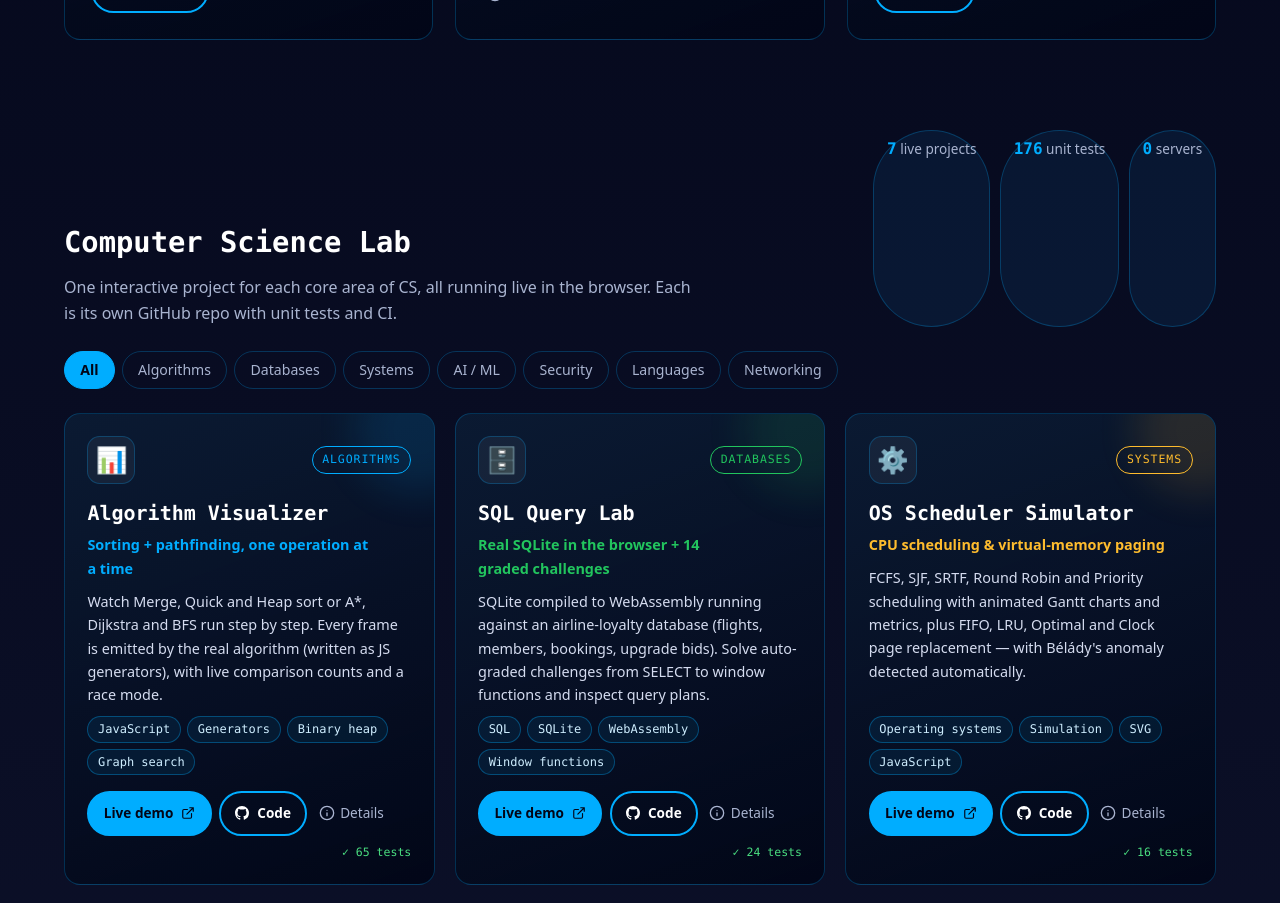
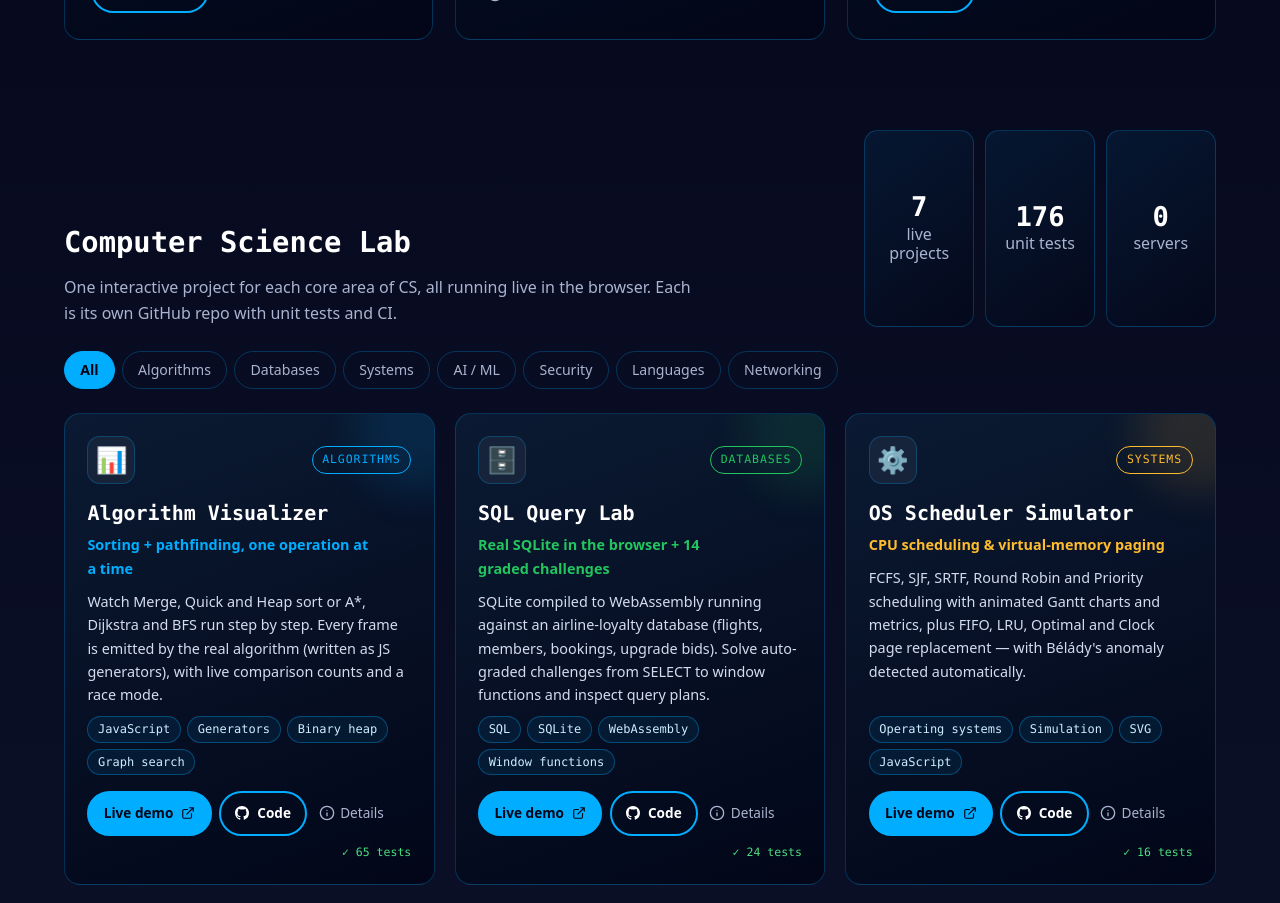
Before and after one commit to Masons-coding/my-resume-website, a React (Create React App) app: page / in a window 1280 px wide. Shown: the part 5060-5963 px from the top of the page. Built offline with nearby package versions, Linux system fonts and the light colour scheme; a web font is replaced by a local one.

Commit message:
Refine CS Lab metrics into clean stat cards

```diff
--- a/src/components/MyProjects/CsLab.scss
+++ b/src/components/MyProjects/CsLab.scss
@@ -19,26 +19,58 @@
   &__head .projects__note {
     max-width: 40rem;
     margin-bottom: 0;
+    line-height: 1.65;
   }
 
   &__stats {
-    display: flex;
-    gap: 0.6rem;
-    flex-wrap: wrap;
+    display: grid;
+    grid-template-columns: repeat(3, minmax(6rem, 1fr));
+    gap: 0.65rem;
+    width: min(100%, 22rem);
 
     span {
-      font-size: 0.85rem;
+      min-width: 0;
+      display: flex;
+      flex-direction: column;
+      align-items: center;
+      justify-content: center;
+      min-height: 5.25rem;
+      padding: 0.75rem 0.65rem;
+      border: 1px solid $border;
+      border-radius: 0.85rem;
+      background: linear-gradient(145deg, rgba(0, 173, 255, 0.08), rgba(2, 6, 23, 0.5));
+      text-align: center;
       color: $muted;
-      border: 1px solid $border;
-      border-radius: 999px;
-      padding: 0.35rem 0.8rem;
-      background: rgba(21, 114, 182, 0.12);
+      line-height: 1.2;
     }
 
     b {
+      display: block;
+      margin-bottom: 0.28rem;
       font-family: $font-mono;
-      color: $cyan;
-      font-size: 1rem;
+      color: $white;
+      font-size: clamp(1.35rem, 3vw, 1.7rem);
+      line-height: 1;
+      font-variant-numeric: tabular-nums;
+    }
+
+    @include mobile {
+      width: 100%;
+      grid-template-columns: repeat(3, minmax(0, 1fr));
+    }
+
+    @media (max-width: 420px) {
+      grid-template-columns: 1fr;
+
+      span {
+        min-height: 3.8rem;
+        flex-direction: row;
+        gap: 0.55rem;
+      }
+
+      b {
+        margin-bottom: 0;
+      }
     }
   }
 
```
